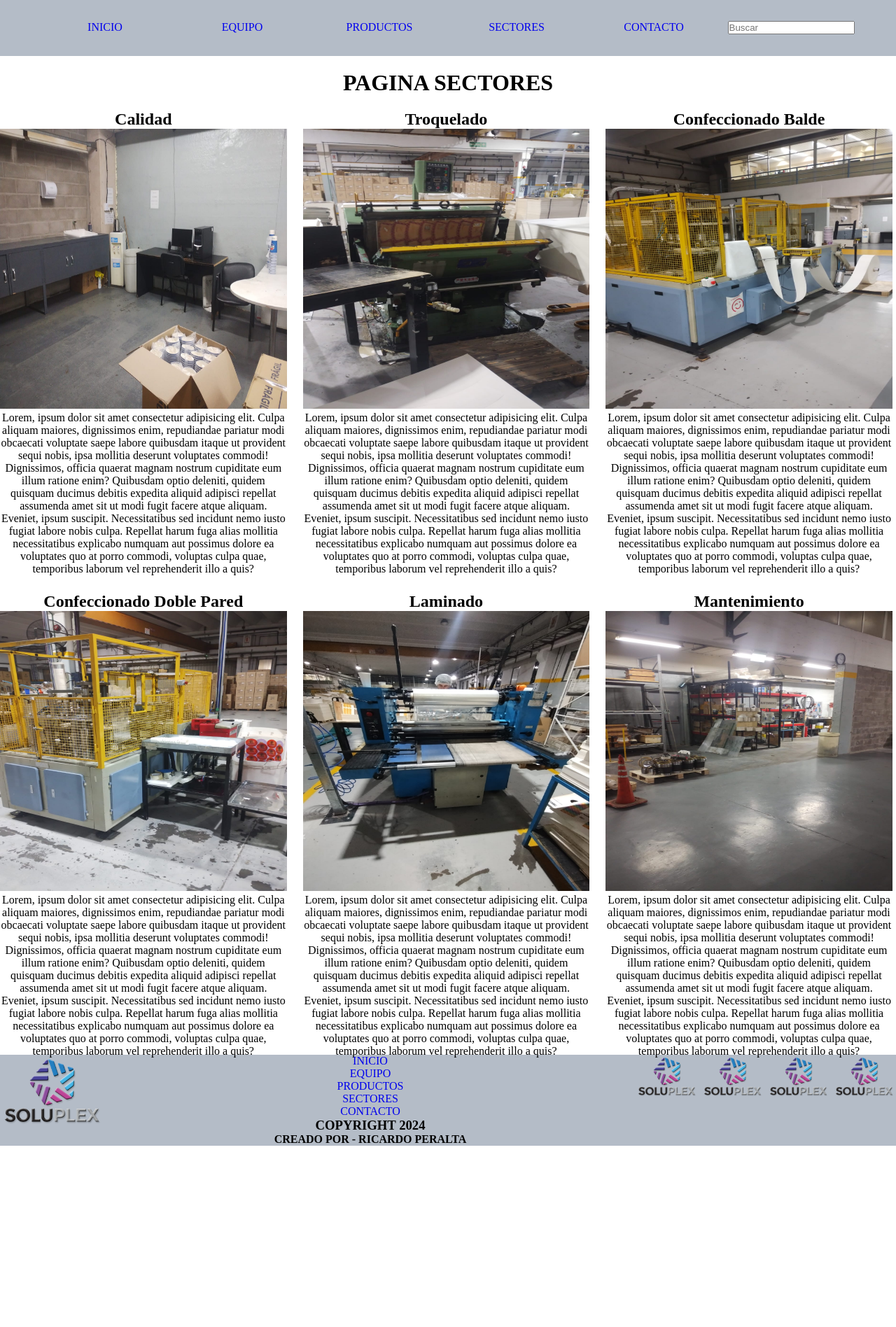
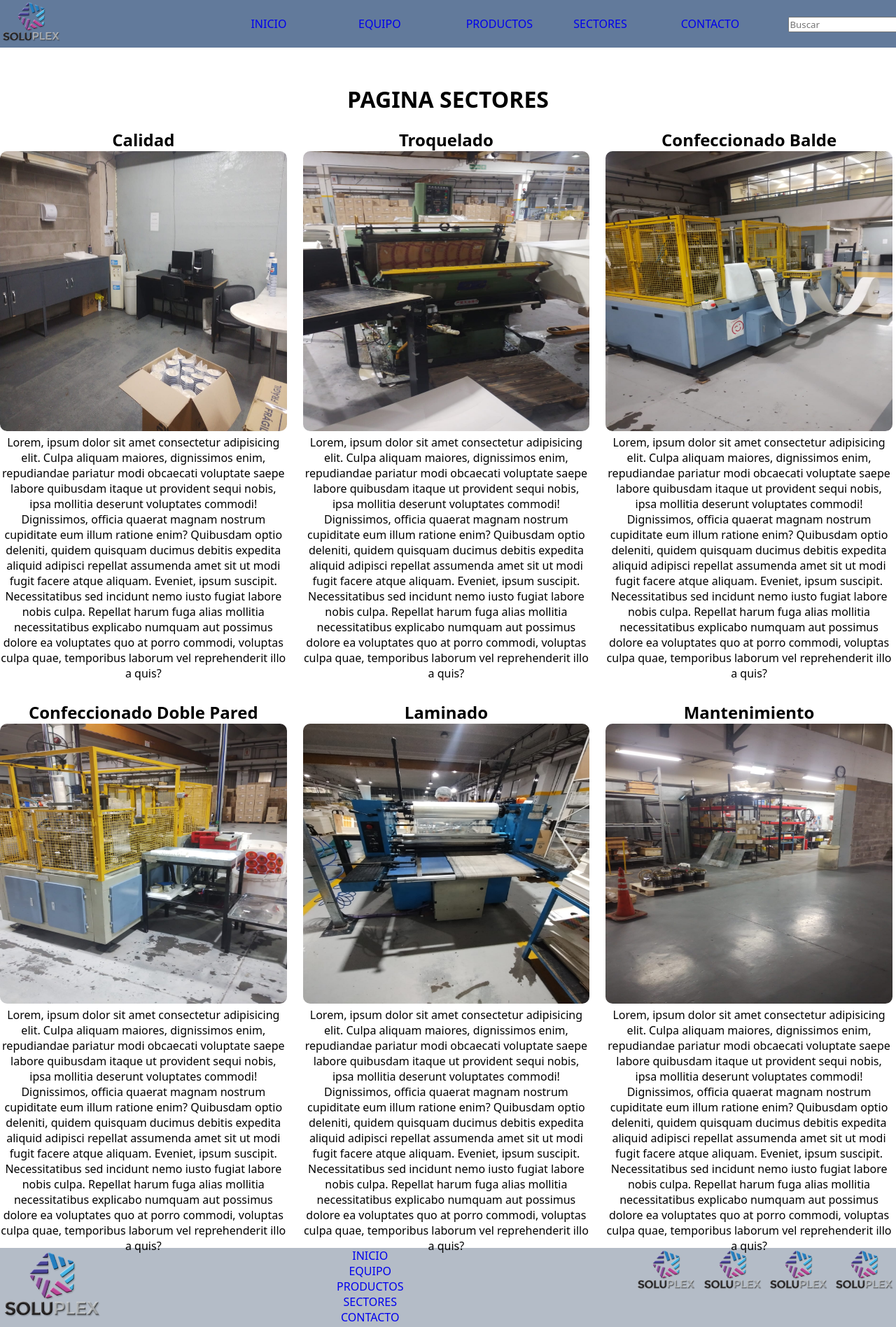
Before and after one commit to ricardo-peralta/PreEntrega2Peralta, a plain HTML site: page pages/sectores.html in a window 1280 px wide. Shown: the top 1896 px of the page at 70% size. Before the commit the page ends 1637 px from the top, so only its background shows below. Drawn offline with Linux system fonts and the light colour scheme.

Commit message:
se modifico el header, imagenes redondeadas

```diff
--- a/css/contacto.css
+++ b/css/contacto.css
@@ -1,3 +1,7 @@
+main{
+    padding-top: 100px;
+}
+
 h1{
     text-align: center;
     padding-bottom: 20px;
@@ -6,7 +10,6 @@ h1{
 
 .formulario{
     width: 500px;
-    /* background-color: rgb(144, 216, 192); */
     padding: 30px;
     margin: auto;
     display: flex;
--- a/css/equipo.css
+++ b/css/equipo.css
@@ -1,3 +1,8 @@
+#main-equipo{
+    padding-top: 100px;
+
+}
+
 #main-equipo h1{
     text-align: center;
 }
--- a/css/productos.css
+++ b/css/productos.css
@@ -7,6 +7,7 @@
 
 .main-productos{
     text-align: center;
+    padding-top: 100px;
 
 }
 
--- a/css/sectores.css
+++ b/css/sectores.css
@@ -1,12 +1,19 @@
+.sector{
+    padding-top: 100px;
+}
+
 .sectores-contenedor{
     display: grid;
     grid-template-columns: 32% 32% 32%;
     gap: 1.8%;
+
+
 }
 
 .sector img{
     width: 100%;
     height: 400px;
+
 }
 
 .sector section p{
--- a/pages/sectores.html
+++ b/pages/sectores.html
@@ -1,13 +1,17 @@
 <!DOCTYPE html>
 <html lang="en">
   <head>
-    <meta charset="UTF-8">
-    <meta name="viewport" content="width=device-width, initial-scale=1.0">
+    <meta charset="UTF-8" />
+    <meta name="viewport" content="width=device-width, initial-scale=1.0" />
 
     <!--ESTILOS CSS-->
-        <link rel="stylesheet" href="../style.css">
-        <link rel="stylesheet" href="../css/sectores.css">
-        <link rel="shortcut icon" href="icons/favicon-icon.png" type="image/x-icon">
+    <link rel="stylesheet" href="../style.css" />
+    <link rel="stylesheet" href="../css/sectores.css" />
+    <link
+      rel="shortcut icon"
+      href="icons/favicon-icon.png"
+      type="image/x-icon"
+    />
 
     <title>SOLUPLEX-ENVASES</title>
   </head>
@@ -15,22 +19,21 @@
   <body>
     <header id="header">
       <!--ESTRUCURA N°1-HEADER cabecera del sitio que puede contener un NAV-->
-        <nav id="navBar">
-            <ul id="menu">
+      <nav id="navBar" class="navBar">
+        <picture>
+          <img src="../images/banner2.png" width="90px" />
+        </picture>
+
+        <ul class="menu">
           <li><a href="../index.html">INICIO</a></li>
           <li><a href="equipo.html">EQUIPO</a></li>
           <li><a href="productos.html">PRODUCTOS</a></li>
           <li><a href="#">SECTORES</a></li>
           <li><a href="contacto.html">CONTACTO</a></li>
-              <li><input type="search" placeholder="Buscar" ></li>
+          <li><input type="search" placeholder="Buscar" /></li>
         </ul>
-
       </nav>
     </header>
-
-
-
-
 
     <main class="sector">
       <!--ESTRUCTURA N°2= MAIN contenido del sitio:imagenes, parrafos, links, formularios-->
@@ -41,59 +44,130 @@
             <li><a href="#title4">Laminado</a></li>
             <li><a href="#title5">Mantenimiento</a></li>
         </ul> -->
-        <H1>PAGINA SECTORES</H1>
+      <h1>PAGINA SECTORES</h1>
 
       <div class="sectores-contenedor">
-
         <section>
           <h2 id="title1">Calidad</h2>
-            <img src="../images/controlCalidad.jpeg" alt="">
-            <p>Lorem, ipsum dolor sit amet consectetur adipisicing elit. Culpa aliquam maiores, dignissimos enim, repudiandae pariatur modi obcaecati voluptate saepe labore quibusdam itaque ut provident sequi nobis, ipsa mollitia deserunt voluptates commodi! Dignissimos, officia quaerat magnam nostrum cupiditate eum illum ratione enim? Quibusdam optio deleniti, quidem quisquam ducimus debitis expedita aliquid adipisci repellat assumenda amet sit ut modi fugit facere atque aliquam. Eveniet, ipsum suscipit. Necessitatibus sed incidunt nemo iusto fugiat labore nobis culpa. Repellat harum fuga alias mollitia necessitatibus explicabo numquam aut possimus dolore ea voluptates quo at porro commodi, voluptas culpa quae, temporibus laborum vel reprehenderit illo a quis?</p>
+          <img src="../images/controlCalidad.jpeg" alt="" />
+          <p>
+            Lorem, ipsum dolor sit amet consectetur adipisicing elit. Culpa
+            aliquam maiores, dignissimos enim, repudiandae pariatur modi
+            obcaecati voluptate saepe labore quibusdam itaque ut provident sequi
+            nobis, ipsa mollitia deserunt voluptates commodi! Dignissimos,
+            officia quaerat magnam nostrum cupiditate eum illum ratione enim?
+            Quibusdam optio deleniti, quidem quisquam ducimus debitis expedita
+            aliquid adipisci repellat assumenda amet sit ut modi fugit facere
+            atque aliquam. Eveniet, ipsum suscipit. Necessitatibus sed incidunt
+            nemo iusto fugiat labore nobis culpa. Repellat harum fuga alias
+            mollitia necessitatibus explicabo numquam aut possimus dolore ea
+            voluptates quo at porro commodi, voluptas culpa quae, temporibus
+            laborum vel reprehenderit illo a quis?
+          </p>
         </section>
-
 
         <section>
           <h2 id="title2">Troquelado</h2>
-            <img src="../images/troqueladora.jpeg"  alt="">
-            <p>Lorem, ipsum dolor sit amet consectetur adipisicing elit. Culpa aliquam maiores, dignissimos enim, repudiandae pariatur modi obcaecati voluptate saepe labore quibusdam itaque ut provident sequi nobis, ipsa mollitia deserunt voluptates commodi! Dignissimos, officia quaerat magnam nostrum cupiditate eum illum ratione enim? Quibusdam optio deleniti, quidem quisquam ducimus debitis expedita aliquid adipisci repellat assumenda amet sit ut modi fugit facere atque aliquam. Eveniet, ipsum suscipit. Necessitatibus sed incidunt nemo iusto fugiat labore nobis culpa. Repellat harum fuga alias mollitia necessitatibus explicabo numquam aut possimus dolore ea voluptates quo at porro commodi, voluptas culpa quae, temporibus laborum vel reprehenderit illo a quis?</p>
+          <img src="../images/troqueladora.jpeg" alt="" />
+          <p>
+            Lorem, ipsum dolor sit amet consectetur adipisicing elit. Culpa
+            aliquam maiores, dignissimos enim, repudiandae pariatur modi
+            obcaecati voluptate saepe labore quibusdam itaque ut provident sequi
+            nobis, ipsa mollitia deserunt voluptates commodi! Dignissimos,
+            officia quaerat magnam nostrum cupiditate eum illum ratione enim?
+            Quibusdam optio deleniti, quidem quisquam ducimus debitis expedita
+            aliquid adipisci repellat assumenda amet sit ut modi fugit facere
+            atque aliquam. Eveniet, ipsum suscipit. Necessitatibus sed incidunt
+            nemo iusto fugiat labore nobis culpa. Repellat harum fuga alias
+            mollitia necessitatibus explicabo numquam aut possimus dolore ea
+            voluptates quo at porro commodi, voluptas culpa quae, temporibus
+            laborum vel reprehenderit illo a quis?
+          </p>
         </section>
-
 
         <section>
           <h2 id="title3">Confeccionado Balde</h2>
-            <img src="../images/confeccionadoraBalde.jpeg"  alt="">
-            <p>Lorem, ipsum dolor sit amet consectetur adipisicing elit. Culpa aliquam maiores, dignissimos enim, repudiandae pariatur modi obcaecati voluptate saepe labore quibusdam itaque ut provident sequi nobis, ipsa mollitia deserunt voluptates commodi! Dignissimos, officia quaerat magnam nostrum cupiditate eum illum ratione enim? Quibusdam optio deleniti, quidem quisquam ducimus debitis expedita aliquid adipisci repellat assumenda amet sit ut modi fugit facere atque aliquam. Eveniet, ipsum suscipit. Necessitatibus sed incidunt nemo iusto fugiat labore nobis culpa. Repellat harum fuga alias mollitia necessitatibus explicabo numquam aut possimus dolore ea voluptates quo at porro commodi, voluptas culpa quae, temporibus laborum vel reprehenderit illo a quis?</p>
+          <img src="../images/confeccionadoraBalde.jpeg" alt="" />
+          <p>
+            Lorem, ipsum dolor sit amet consectetur adipisicing elit. Culpa
+            aliquam maiores, dignissimos enim, repudiandae pariatur modi
+            obcaecati voluptate saepe labore quibusdam itaque ut provident sequi
+            nobis, ipsa mollitia deserunt voluptates commodi! Dignissimos,
+            officia quaerat magnam nostrum cupiditate eum illum ratione enim?
+            Quibusdam optio deleniti, quidem quisquam ducimus debitis expedita
+            aliquid adipisci repellat assumenda amet sit ut modi fugit facere
+            atque aliquam. Eveniet, ipsum suscipit. Necessitatibus sed incidunt
+            nemo iusto fugiat labore nobis culpa. Repellat harum fuga alias
+            mollitia necessitatibus explicabo numquam aut possimus dolore ea
+            voluptates quo at porro commodi, voluptas culpa quae, temporibus
+            laborum vel reprehenderit illo a quis?
+          </p>
         </section>
 
         <section>
           <h2 id="title3">Confeccionado Doble Pared</h2>
-            <img src="../images/confeccionadoraDW.jpeg"  alt="">
-            <p>Lorem, ipsum dolor sit amet consectetur adipisicing elit. Culpa aliquam maiores, dignissimos enim, repudiandae pariatur modi obcaecati voluptate saepe labore quibusdam itaque ut provident sequi nobis, ipsa mollitia deserunt voluptates commodi! Dignissimos, officia quaerat magnam nostrum cupiditate eum illum ratione enim? Quibusdam optio deleniti, quidem quisquam ducimus debitis expedita aliquid adipisci repellat assumenda amet sit ut modi fugit facere atque aliquam. Eveniet, ipsum suscipit. Necessitatibus sed incidunt nemo iusto fugiat labore nobis culpa. Repellat harum fuga alias mollitia necessitatibus explicabo numquam aut possimus dolore ea voluptates quo at porro commodi, voluptas culpa quae, temporibus laborum vel reprehenderit illo a quis?</p>
+          <img src="../images/confeccionadoraDW.jpeg" alt="" />
+          <p>
+            Lorem, ipsum dolor sit amet consectetur adipisicing elit. Culpa
+            aliquam maiores, dignissimos enim, repudiandae pariatur modi
+            obcaecati voluptate saepe labore quibusdam itaque ut provident sequi
+            nobis, ipsa mollitia deserunt voluptates commodi! Dignissimos,
+            officia quaerat magnam nostrum cupiditate eum illum ratione enim?
+            Quibusdam optio deleniti, quidem quisquam ducimus debitis expedita
+            aliquid adipisci repellat assumenda amet sit ut modi fugit facere
+            atque aliquam. Eveniet, ipsum suscipit. Necessitatibus sed incidunt
+            nemo iusto fugiat labore nobis culpa. Repellat harum fuga alias
+            mollitia necessitatibus explicabo numquam aut possimus dolore ea
+            voluptates quo at porro commodi, voluptas culpa quae, temporibus
+            laborum vel reprehenderit illo a quis?
+          </p>
         </section>
-
 
         <section>
           <h2 id="title4">Laminado</h2>
-            <img src="../images/laminadora.jpeg"  alt="">
-            <p>Lorem, ipsum dolor sit amet consectetur adipisicing elit. Culpa aliquam maiores, dignissimos enim, repudiandae pariatur modi obcaecati voluptate saepe labore quibusdam itaque ut provident sequi nobis, ipsa mollitia deserunt voluptates commodi! Dignissimos, officia quaerat magnam nostrum cupiditate eum illum ratione enim? Quibusdam optio deleniti, quidem quisquam ducimus debitis expedita aliquid adipisci repellat assumenda amet sit ut modi fugit facere atque aliquam. Eveniet, ipsum suscipit. Necessitatibus sed incidunt nemo iusto fugiat labore nobis culpa. Repellat harum fuga alias mollitia necessitatibus explicabo numquam aut possimus dolore ea voluptates quo at porro commodi, voluptas culpa quae, temporibus laborum vel reprehenderit illo a quis?</p>
+          <img src="../images/laminadora.jpeg" alt="" />
+          <p>
+            Lorem, ipsum dolor sit amet consectetur adipisicing elit. Culpa
+            aliquam maiores, dignissimos enim, repudiandae pariatur modi
+            obcaecati voluptate saepe labore quibusdam itaque ut provident sequi
+            nobis, ipsa mollitia deserunt voluptates commodi! Dignissimos,
+            officia quaerat magnam nostrum cupiditate eum illum ratione enim?
+            Quibusdam optio deleniti, quidem quisquam ducimus debitis expedita
+            aliquid adipisci repellat assumenda amet sit ut modi fugit facere
+            atque aliquam. Eveniet, ipsum suscipit. Necessitatibus sed incidunt
+            nemo iusto fugiat labore nobis culpa. Repellat harum fuga alias
+            mollitia necessitatibus explicabo numquam aut possimus dolore ea
+            voluptates quo at porro commodi, voluptas culpa quae, temporibus
+            laborum vel reprehenderit illo a quis?
+          </p>
         </section>
 
         <section>
           <h2 id="title5">Mantenimiento</h2>
-            <img src="../images/mantenimiento.jpeg"  alt="">
-            <p>Lorem, ipsum dolor sit amet consectetur adipisicing elit. Culpa aliquam maiores, dignissimos enim, repudiandae pariatur modi obcaecati voluptate saepe labore quibusdam itaque ut provident sequi nobis, ipsa mollitia deserunt voluptates commodi! Dignissimos, officia quaerat magnam nostrum cupiditate eum illum ratione enim? Quibusdam optio deleniti, quidem quisquam ducimus debitis expedita aliquid adipisci repellat assumenda amet sit ut modi fugit facere atque aliquam. Eveniet, ipsum suscipit. Necessitatibus sed incidunt nemo iusto fugiat labore nobis culpa. Repellat harum fuga alias mollitia necessitatibus explicabo numquam aut possimus dolore ea voluptates quo at porro commodi, voluptas culpa quae, temporibus laborum vel reprehenderit illo a quis?</p>
+          <img src="../images/mantenimiento.jpeg" alt="" />
+          <p>
+            Lorem, ipsum dolor sit amet consectetur adipisicing elit. Culpa
+            aliquam maiores, dignissimos enim, repudiandae pariatur modi
+            obcaecati voluptate saepe labore quibusdam itaque ut provident sequi
+            nobis, ipsa mollitia deserunt voluptates commodi! Dignissimos,
+            officia quaerat magnam nostrum cupiditate eum illum ratione enim?
+            Quibusdam optio deleniti, quidem quisquam ducimus debitis expedita
+            aliquid adipisci repellat assumenda amet sit ut modi fugit facere
+            atque aliquam. Eveniet, ipsum suscipit. Necessitatibus sed incidunt
+            nemo iusto fugiat labore nobis culpa. Repellat harum fuga alias
+            mollitia necessitatibus explicabo numquam aut possimus dolore ea
+            voluptates quo at porro commodi, voluptas culpa quae, temporibus
+            laborum vel reprehenderit illo a quis?
+          </p>
         </section>
       </div>
-
     </main>
-
 
     <footer id="footer">
       <!--ESTRUCTURA N°3= FOOTER se aloja derechos de autor, links, iconos-->
 
-
       <section class="footer-logo">
-            <img src="../images/banner2.png">
+        <img src="../images/banner2.png" />
       </section>
 
       <section>
@@ -113,19 +187,12 @@
         </article>
       </section>
 
-
-
       <section class="footer-redes">
-            <img src="../icons/favicon-icon.png" alt="">
-            <img src="../icons/favicon-icon.png" alt="">
-            <img src="../icons/favicon-icon.png" alt="">
-            <img src="../icons/favicon-icon.png" alt="">
-
+        <img src="../icons/favicon-icon.png" alt="" />
+        <img src="../icons/favicon-icon.png" alt="" />
+        <img src="../icons/favicon-icon.png" alt="" />
+        <img src="../icons/favicon-icon.png" alt="" />
       </section>
-
-
-
-
     </footer>
   </body>
 </html>
--- a/style.css
+++ b/style.css
@@ -22,6 +22,7 @@ propiedad: valor;
     list-style: none;
     text-decoration: none;
     box-sizing: border-box;
+    font-family: system-ui, -apple-system, BlinkMacSystemFont, 'Segoe UI', Roboto, Oxygen, Ubuntu, Cantarell, 'Open Sans', 'Helvetica Neue', sans-serif;
 
 
 }
@@ -33,32 +34,42 @@ body {
     margin: 0 auto;
    }
 /* ESTILOS PARA HEADER */
-#header {
+
+#header .navBar {
     width: 100%;
-    height: 80px;
-    background-color: rgb(180, 188, 199);
-    /* display: flex;
-    align-items: center; */
+    height: 90px;
+    background-color: rgb(98, 122, 155);
     max-width: 1400px;
-    position: relative;
-    margin: 0 auto;
+    position: fixed;
+    display: flex;
+    justify-content: space-between;
+    block-size: auto;
+    align-items: center;
+    /* gap: 140px; */
+
+    }
+
+#header #navBar .menu{
+    display: flex;
+    justify-content: end;
+    /* background-color: brown; */
+    width: 80%;
 }
 
-#navBar {
-    width: 100%;
-    position: absolute;
-    /* top: 50%;
-    left: 50%;
-    transform: translate(-50%,-50%); */
-    text-align: center;
-    margin-top: 30px;
+#header #navBar .menu li{
+    width: 15%;
+
 }
 
-#menu li{
-    width: 15%;
-    display: inline-block;
 
+#header picture{
+    width: 20%;
 }
+
+
+
+
+
 
 /* ESTILOS PARA MAIN */
 
@@ -68,7 +79,12 @@ body {
 
     width: 100%;
     margin: 0 auto;
+    padding-top: 100px;
 
+}
+
+img{
+    border-radius: 10px;
 }
 
 #main .titulo {
@@ -88,6 +104,7 @@ body {
 #main #picture{
     display: block;
     text-align: center;
+
 }
 
 #main #video{
```
Also changed, not shown: index.html (+49 -37 lines), pages/contacto.html (+46 -34 lines), pages/equipo.html (+35 -31 lines), pages/productos.html (+7 -4 lines). Lines whose indentation alone changed are shown as unchanged.
